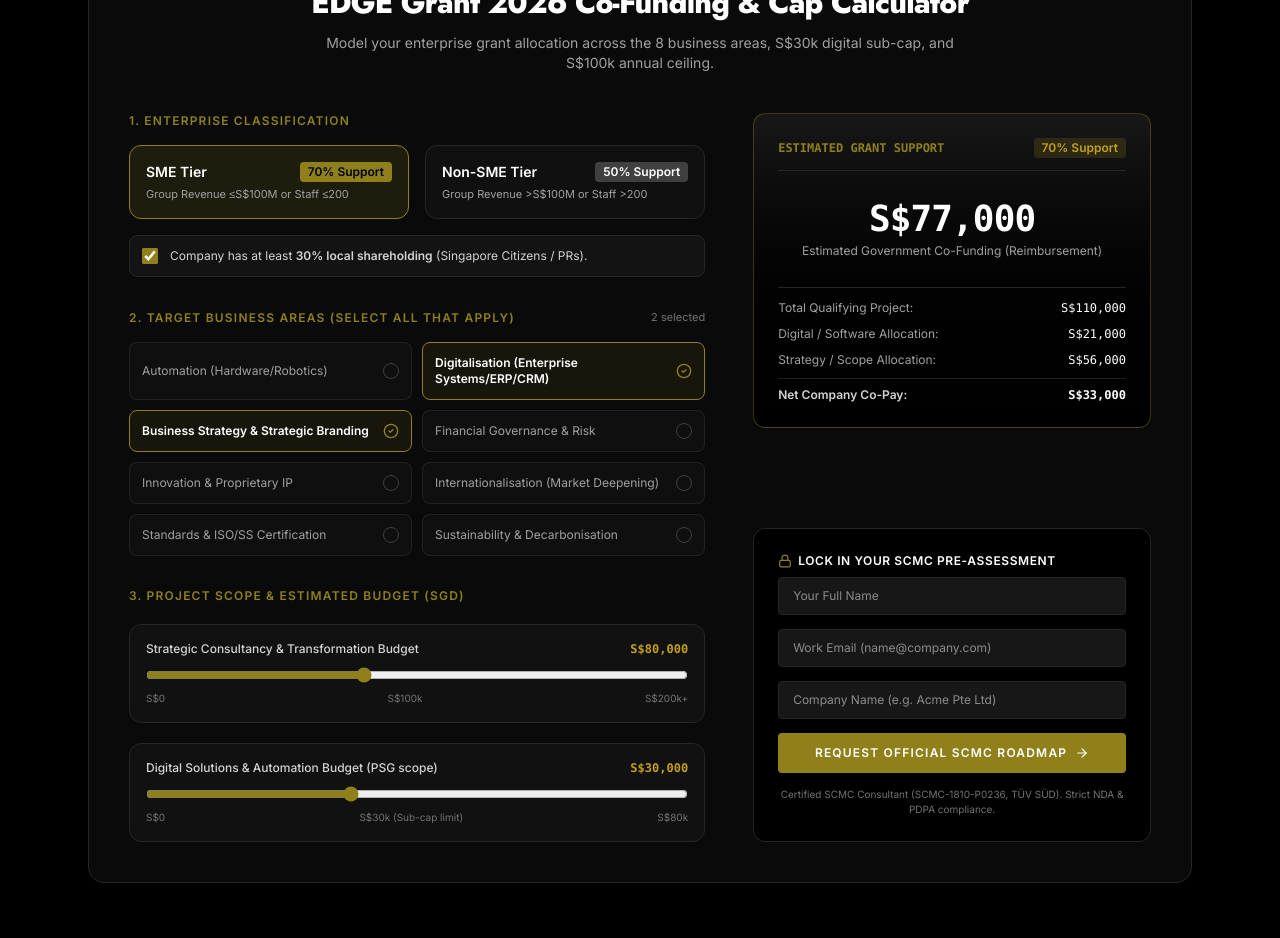
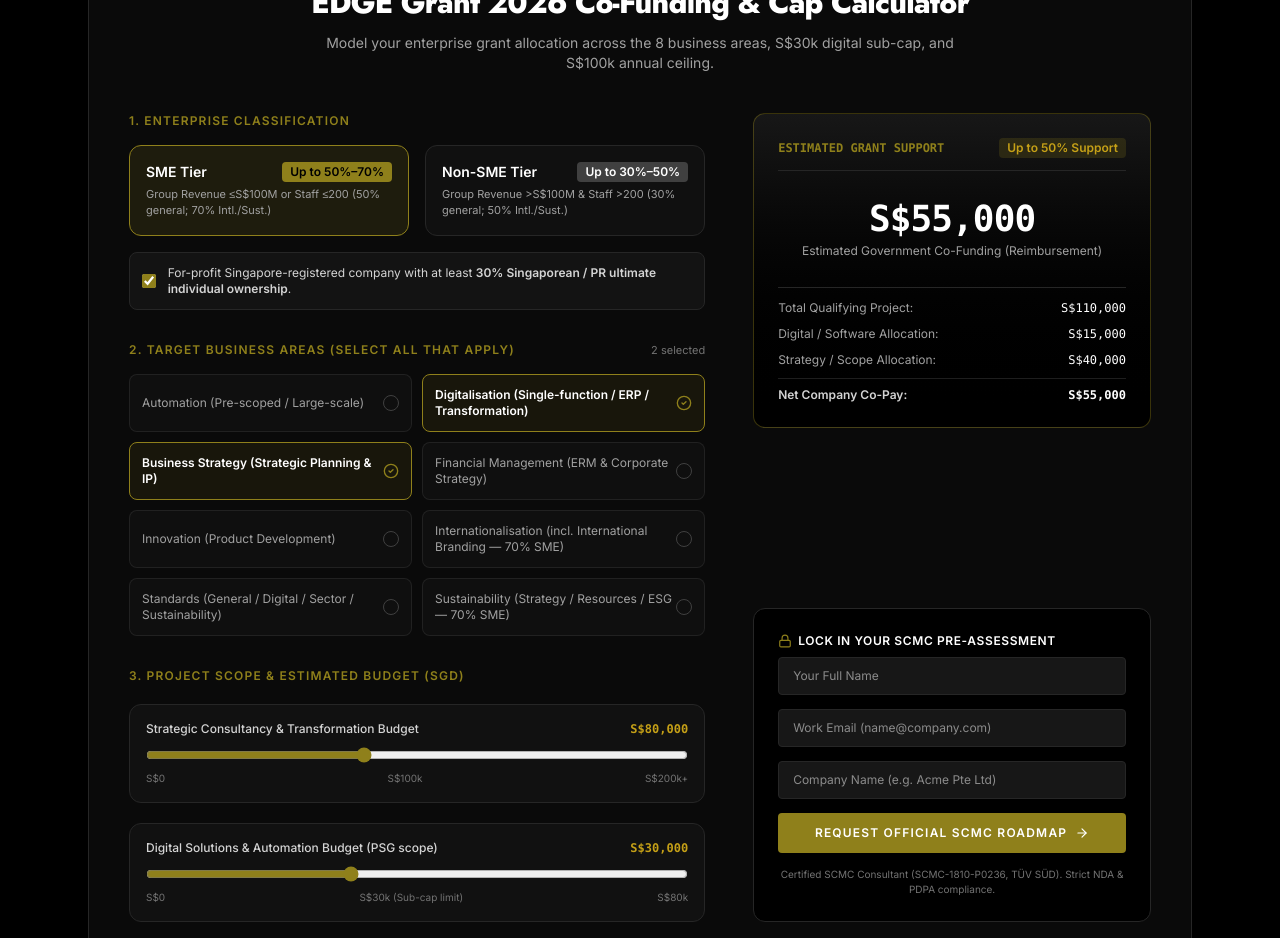
Before and after one commit to ft-synergist/ft-synergist, a Next.js app: page /insights/edg-mra-psg-vs-edge-comparison in a window 1280 px wide. Shown: the part 3240-4178 px from the top of the page. Built offline with nearby package versions, Linux system fonts and the light colour scheme; no server answers.

Commit message:
feat(edge): complete Sprint 2 — align EDGE/PSG calculators to S.O.T. rate splits and refresh PSG insight post-cutover

```diff
--- a/app/insights/what-happens-to-psg-after-september-2026/page.tsx
+++ b/app/insights/what-happens-to-psg-after-september-2026/page.tsx
@@ -119,9 +119,9 @@ export default function PSGAfterSeptember2026Page() {
     "@graph": [
       {
         "@type": "Article",
-        headline: "What Happens to PSG After 29 September 2026? Singapore SME Transition Guide",
+        headline: "What Happens to PSG After 29 September 2026? Post-Cutover EDGE Guide for Singapore SMEs",
         description:
-          "The Productivity Solutions Grant (PSG) ceases on 29 September 2026. Understand what replaces PSG, how EDGE absorbs it, the S$30,000 sub-cap, and continuity rules for existing PSG projects.",
+          "The Productivity Solutions Grant (PSG) ceased on 29 September 2026. Learn how EDGE Automation & Digitalisation replaces PSG, the S$30,000 sub-cap, 1 Dec 2026 claims opening, and continuity rules for existing PSG projects.",
         image: "https://www.ftsynergist.com/hero-bg.jpg",
         author: { "@type": "Organization", name: "FT Synergist" },
         publisher: {
@@ -130,7 +130,7 @@ export default function PSGAfterSeptember2026Page() {
           logo: { "@type": "ImageObject", url: "https://www.ftsynergist.com/logo.png" },
         },
         datePublished: "2026-09-10",
-        dateModified: "2026-09-10",
+        dateModified: "2026-11-24",
         mainEntityOfPage: {
           "@type": "WebPage",
           "@id": "https://www.ftsynergist.com/insights/what-happens-to-psg-after-september-2026",
@@ -144,7 +144,7 @@ export default function PSGAfterSeptember2026Page() {
             name: "What happens to PSG after 29 September 2026?",
             acceptedAnswer: {
               "@type": "Answer",
-              text: "The Productivity Solutions Grant (PSG) ceases on 29 September 2026. No new PSG applications will be accepted after that date. From 30 September 2026, the EDGE Grant becomes the sole application pathway for Singapore businesses seeking government co-funding for productivity and digitalisation activities.",
+              text: "The Productivity Solutions Grant (PSG) ceased on 29 September 2026. No new PSG applications are accepted after that date. Since 30 September 2026, the EDGE Grant is the sole application pathway for Singapore businesses seeking Enterprise Singapore co-funding for productivity, automation, and digitalisation activities.",
             },
           },
           {
@@ -152,7 +152,7 @@ export default function PSGAfterSeptember2026Page() {
             name: "What replaces PSG in Singapore?",
             acceptedAnswer: {
               "@type": "Answer",
-              text: "PSG is absorbed into the new EDGE Grant, which also consolidates the Enterprise Development Grant (EDG) and Market Readiness Assistance (MRA). PSG's supportable activities—pre-scoped IT solutions, off-the-shelf software, and equipment—are integrated into EDGE's Automation and Digitalisation business areas.",
+              text: "PSG was folded into the unified EDGE Grant alongside the Enterprise Development Grant (EDG) and Market Readiness Assistance (MRA). Pre-scoped IT solutions, single-function digital solutions, integrated enterprise systems, and pre-scoped equipment now sit under EDGE's Automation and Digitalisation business areas.",
             },
           },
           {
@@ -160,7 +160,7 @@ export default function PSGAfterSeptember2026Page() {
             name: "How much grant support is available for digital tools under EDGE to replace PSG?",
             acceptedAnswer: {
               "@type": "Answer",
-              text: "Under EDGE, companies can deploy up to S$30,000 of their annual S$100,000 grant cap on single-function digital solutions, integrated enterprise systems, and selected automation activities—the activities that were previously supported under PSG.",
+              text: "Under EDGE, companies can deploy up to S$30,000 within their shared S$100,000 annual grant cap (refreshed 1 April) for single-function digital solutions (1-week outcome), integrated enterprise systems (10-week outcome, or 1 week with a pre-approved vendor), and pre-scoped equipment (4-week outcome). Claims for single-function digital solutions and pre-scoped equipment open on 1 December 2026.",
             },
           },
           {
@@ -168,7 +168,7 @@ export default function PSGAfterSeptember2026Page() {
             name: "Will my existing PSG project be affected by the closure?",
             acceptedAnswer: {
               "@type": "Answer",
-              text: "No. PSG applications submitted before 30 September 2026 will continue to be assessed under PSG criteria. Approved PSG projects proceed unaffected and will be supported through project completion and claim disbursement, even after 29 September 2026.",
+              text: "No. PSG applications submitted before 30 September 2026 continue to be assessed under PSG criteria. Approved PSG projects proceed unaffected and are supported through project completion and claim disbursement.",
             },
           },
           {
@@ -176,7 +176,7 @@ export default function PSGAfterSeptember2026Page() {
             name: "Can a business that previously received PSG funding apply for EDGE?",
             acceptedAnswer: {
               "@type": "Answer",
-              text: "Yes. Businesses that have previously received PSG funding are fully eligible to apply for EDGE from 30 September 2026 onwards.",
+              text: "Yes. Businesses that previously received PSG funding can apply for new projects under EDGE, provided they meet the baseline eligibility criteria (registered and operating in Singapore on a for-profit basis, ≥30% Singaporean/PR ultimate individual ownership, and no prior work or deposit before BGP submission).",
             },
           },
         ],
@@ -194,11 +194,11 @@ export default function PSGAfterSeptember2026Page() {
         {/* Status badge */}
         <div className="inline-flex items-center gap-2 px-4 py-2 bg-amber-500/10 border border-amber-500/30 text-amber-400 text-xs font-bold uppercase tracking-widest">
           <CheckCircle2 className="w-3.5 h-3.5" />
-          PSG Ceased 29 September 2026 — EDGE Grant Live as Sole Pathway
+          PSG Closed 29 Sep 2026 — EDGE Active · Digital Claims Open 1 Dec 2026
         </div>
 
         <span className="block text-xs uppercase tracking-[0.25em] text-[#8F801B] font-extrabold">
-          Enterprise Singapore Grant Policy Update · September 2026
+          Enterprise Singapore Post-Cutover Guide · Updated November 2026
         </span>
 
         <h1 className="text-4xl md:text-5xl lg:text-6xl font-extrabold tracking-tight leading-tight text-white">
@@ -207,9 +207,9 @@ export default function PSGAfterSeptember2026Page() {
         </h1>
 
         <p className="text-base md:text-lg text-neutral-400 max-w-3xl mx-auto leading-relaxed">
-          The Productivity Solutions Grant ends on 29 September 2026. This guide explains what replaces PSG,
-          how your tools and software subscriptions transition to EDGE, the S$30,000 sub-cap,
-          and what happens to your existing PSG claims — based exclusively on verified Enterprise Singapore sources.
+          The Productivity Solutions Grant (PSG) ceased on 29 September 2026. Now that Enterprise Singapore&apos;s unified{" "}
+          <Link href="/edge-grant" className="text-white underline hover:text-[#8F801B] font-semibold">EDGE Grant</Link>{" "}
+          is live, this updated guide explains how pre-scoped IT tools transition into EDGE Automation &amp; Digitalisation, how the S$30,000 sub-cap works, when claims open (1 December 2026), and how existing PSG projects are completed.
         </p>
 
         <p className="text-xs text-neutral-600 max-w-xl mx-auto">
--- a/components/EDGEGrantCalculator.tsx
+++ b/components/EDGEGrantCalculator.tsx
@@ -39,14 +39,14 @@ export function EDGEGrantCalculator() {
   const [isSubmitted, setIsSubmitted] = useState(false);
 
   const businessAreasList = [
-    { id: "Automation", name: "Automation (Hardware/Robotics)", subCap: true },
-    { id: "Digitalisation", name: "Digitalisation (Enterprise Systems/ERP/CRM)", subCap: true },
-    { id: "Business Strategy", name: "Business Strategy & Strategic Branding", subCap: false },
-    { id: "Financial Management", name: "Financial Governance & Risk", subCap: false },
-    { id: "Innovation", name: "Innovation & Proprietary IP", subCap: false },
-    { id: "Internationalisation", name: "Internationalisation (Market Deepening)", subCap: false },
-    { id: "Standards", name: "Standards & ISO/SS Certification", subCap: false },
-    { id: "Sustainability", name: "Sustainability & Decarbonisation", subCap: false },
+    { id: "Automation", name: "Automation (Pre-scoped / Large-scale)", subCap: true },
+    { id: "Digitalisation", name: "Digitalisation (Single-function / ERP / Transformation)", subCap: true },
+    { id: "Business Strategy", name: "Business Strategy (Strategic Planning & IP)", subCap: false },
+    { id: "Financial Management", name: "Financial Management (ERM & Corporate Strategy)", subCap: false },
+    { id: "Innovation", name: "Innovation (Product Development)", subCap: false },
+    { id: "Internationalisation", name: "Internationalisation (incl. International Branding — 70% SME)", subCap: false },
+    { id: "Standards", name: "Standards (General / Digital / Sector / Sustainability)", subCap: false },
+    { id: "Sustainability", name: "Sustainability (Strategy / Resources / ESG — 70% SME)", subCap: false },
   ];
 
   const toggleArea = (id: string) => {
@@ -59,15 +59,18 @@ export function EDGEGrantCalculator() {
     }
   };
 
-  // Calculations
-  const supportRate = isSME ? 0.70 : 0.50;
+  // S.O.T.-compliant rate split: 70%/50% for Internationalisation & Sustainability; 50%/30% for general activities
+  const hasPriorityArea =
+    selectedAreas.includes("Internationalisation") || selectedAreas.includes("Sustainability");
+  const consultancyRate = isSME ? (hasPriorityArea ? 0.70 : 0.50) : (hasPriorityArea ? 0.50 : 0.30);
+  const softwareRate = isSME ? 0.50 : 0.30;
 
-  // Software / Automation is subject to S$30,000 sub-cap
-  const rawSoftwareGrant = softwareBudget * supportRate;
+  // Software / Automation is subject to S$30,000 sub-cap (illustrative general baseline; rates differ by activity)
+  const rawSoftwareGrant = softwareBudget * softwareRate;
   const eligibleSoftwareGrant = Math.min(rawSoftwareGrant, 30000);
 
   // Strategic / Other consultancy
-  const rawConsultancyGrant = consultancyBudget * supportRate;
+  const rawConsultancyGrant = consultancyBudget * consultancyRate;
 
   // Total Grant capped at S$100,000 annual limit
   const totalGrantUncapped = eligibleSoftwareGrant + rawConsultancyGrant;
@@ -87,7 +90,9 @@ export function EDGEGrantCalculator() {
           name,
           email,
           company,
-          isSME: isSME ? "SME (Up to 70%)" : "Non-SME (Up to 50%)",
+          isSME: isSME
+            ? `SME (Up to ${Math.round(consultancyRate * 100)}% selected / 50%–70% tier)`
+            : `Non-SME (Up to ${Math.round(consultancyRate * 100)}% selected / 30%–50% tier)`,
           has30PercentLocal: isLocalShareholding ? "Yes (Eligible)" : "No (<30% Local)",
           selectedAreas: selectedAreas.join(", "),
           consultancyBudget: `S$${consultancyBudget.toLocaleString()}`,
@@ -140,10 +145,10 @@ export function EDGEGrantCalculator() {
               >
                 <div className="font-bold text-sm text-white flex items-center justify-between">
                   <span>SME Tier</span>
-                  <span className="text-xs px-2 py-0.5 bg-[#8F801B] text-black font-extrabold rounded">70% Support</span>
+                  <span className="text-xs px-2 py-0.5 bg-[#8F801B] text-black font-extrabold rounded">Up to 50%–70%</span>
                 </div>
                 <p className="text-[11px] text-neutral-400 mt-1">
-                  Group Revenue ≤S$100M or Staff ≤200
+                  Group Revenue ≤S$100M or Staff ≤200 (50% general; 70% Intl./Sust.)
                 </p>
               </button>
 
@@ -158,10 +163,10 @@ export function EDGEGrantCalculator() {
               >
                 <div className="font-bold text-sm text-white flex items-center justify-between">
                   <span>Non-SME Tier</span>
-                  <span className="text-xs px-2 py-0.5 bg-neutral-700 text-white font-bold rounded">50% Support</span>
+                  <span className="text-xs px-2 py-0.5 bg-neutral-700 text-white font-bold rounded">Up to 30%–50%</span>
                 </div>
                 <p className="text-[11px] text-neutral-400 mt-1">
-                  Group Revenue &gt;S$100M or Staff &gt;200
+                  Group Revenue &gt;S$100M &amp; Staff &gt;200 (30% general; 50% Intl./Sust.)
                 </p>
               </button>
             </div>
@@ -176,7 +181,7 @@ export function EDGEGrantCalculator() {
                 className="w-4 h-4 accent-[#8F801B] rounded"
               />
               <label htmlFor="shareholding" className="text-neutral-300 cursor-pointer">
-                Company has at least <strong>30% local shareholding</strong> (Singapore Citizens / PRs).
+                For-profit Singapore-registered company with at least <strong>30% Singaporean / PR ultimate individual ownership</strong>.
               </label>
             </div>
             {!isLocalShareholding && (
@@ -288,7 +293,7 @@ export function EDGEGrantCalculator() {
             <div className="flex items-center justify-between border-b border-neutral-800 pb-3">
               <span className="text-xs font-mono uppercase text-[#8F801B] font-bold">Estimated Grant Support</span>
               <span className="text-xs px-2 py-0.5 bg-[#8F801B]/20 text-[#C5A017] rounded font-bold">
-                {Math.round(supportRate * 100)}% Support
+                Up to {Math.round(consultancyRate * 100)}% Support
               </span>
             </div>
 
--- a/components/PSGToEDGEMigrationAudit.tsx
+++ b/components/PSGToEDGEMigrationAudit.tsx
@@ -56,8 +56,8 @@ export function PSGToEDGEMigrationAudit() {
     }
   };
 
-  // Calculations
-  const coFundingRate = isSME ? 0.70 : 0.50;
+  // Calculations (illustrative general EDGE baseline: up to 50% SME / 30% non-SME; actual pre-scoped rates differ by activity)
+  const coFundingRate = isSME ? 0.50 : 0.30;
   const rawSoftwareSupport = annualSoftwareSpend * coFundingRate;
 
   // The official EDGE S$30k Digitalisation sub-cap
@@ -84,7 +84,7 @@ export function PSGToEDGEMigrationAudit() {
           email,
           company,
           phone,
-          tier: isSME ? "SME (Up to 70%)" : "Non-SME (Up to 50%)",
+          tier: isSME ? "SME (Up to 50% General / Digital Baseline)" : "Non-SME (Up to 30% General / Digital Baseline)",
           selectedSolutions: selectedSolutions.join("; "),
           annualSoftwareSpend: `S$${annualSoftwareSpend.toLocaleString()}`,
           estimatedDigitalGrant: `S$${Math.round(eligibleSoftwareSupport).toLocaleString()}`,
@@ -111,7 +111,7 @@ export function PSGToEDGEMigrationAudit() {
           PSG-to-EDGE Software Migration &amp; Sub-Cap Audit
         </h3>
         <p className="text-xs sm:text-sm text-neutral-400 leading-relaxed">
-          PSG ceases on 29 September 2026. Test your software migration viability, model your S$30,000 Digitalisation sub-cap, and calculate your remaining S$70,000 strategic transformation headroom under EDGE.
+          PSG ceased on 29 September 2026. Model your S$30,000 Digitalisation &amp; Automation sub-cap (illustrative 50% SME / 30% non-SME general baseline; rates differ by activity) and calculate your remaining headroom within the shared S$100,000 annual EDGE cap.
         </p>
       </div>
 
@@ -135,7 +135,7 @@ export function PSGToEDGEMigrationAudit() {
                 }`}
               >
                 <div className="font-bold text-sm text-white">Singapore SME</div>
-                <div className="text-xs text-[#C5A017] font-semibold mt-0.5">70% Co-Funding Support</div>
+                <div className="text-xs text-[#C5A017] font-semibold mt-0.5">Up to 50% General Baseline</div>
                 <p className="text-[10px] text-neutral-400 mt-1">≤S$100M revenue / ≤200 staff</p>
               </button>
 
@@ -149,8 +149,8 @@ export function PSGToEDGEMigrationAudit() {
                 }`}
               >
                 <div className="font-bold text-sm text-white">Non-SME Scale-Up</div>
-                <div className="text-xs text-neutral-300 font-semibold mt-0.5">50% Co-Funding Support</div>
-                <p className="text-[10px] text-neutral-400 mt-1">&gt;S$100M revenue / &gt;200 staff</p>
+                <div className="text-xs text-neutral-300 font-semibold mt-0.5">Up to 30% General Baseline</div>
+                <p className="text-[10px] text-neutral-400 mt-1">&gt;S$100M revenue &amp; &gt;200 staff</p>
               </button>
             </div>
           </div>
@@ -210,7 +210,7 @@ export function PSGToEDGEMigrationAudit() {
               />
               <div className="flex justify-between text-[10px] text-neutral-500">
                 <span>S$5,000</span>
-                <span>S$42,857 (Max 70% SME Sub-Cap)</span>
+                <span>S$60,000 (50% SME = S$30k Sub-Cap)</span>
                 <span>S$80,000</span>
               </div>
             </div>
```
